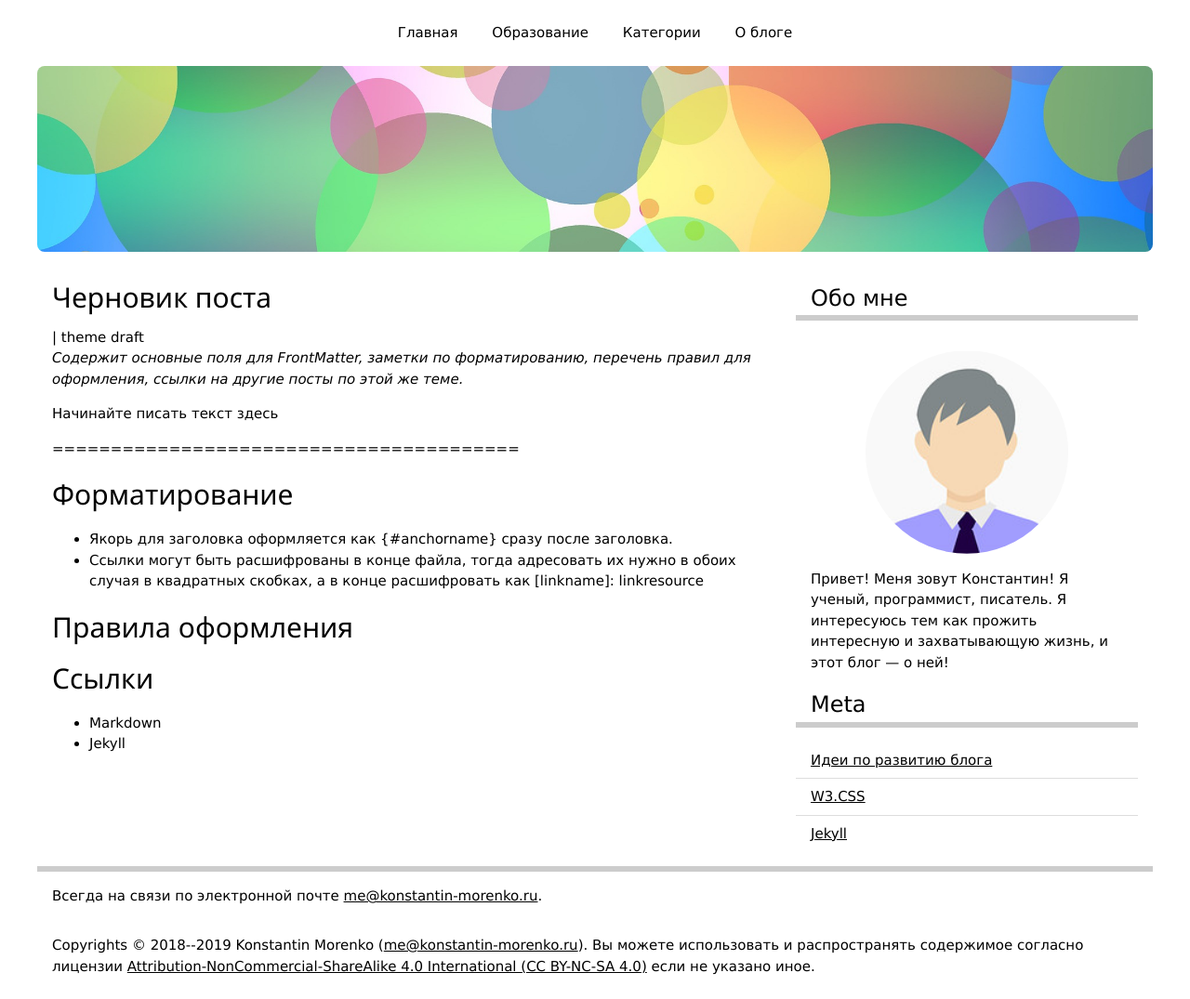
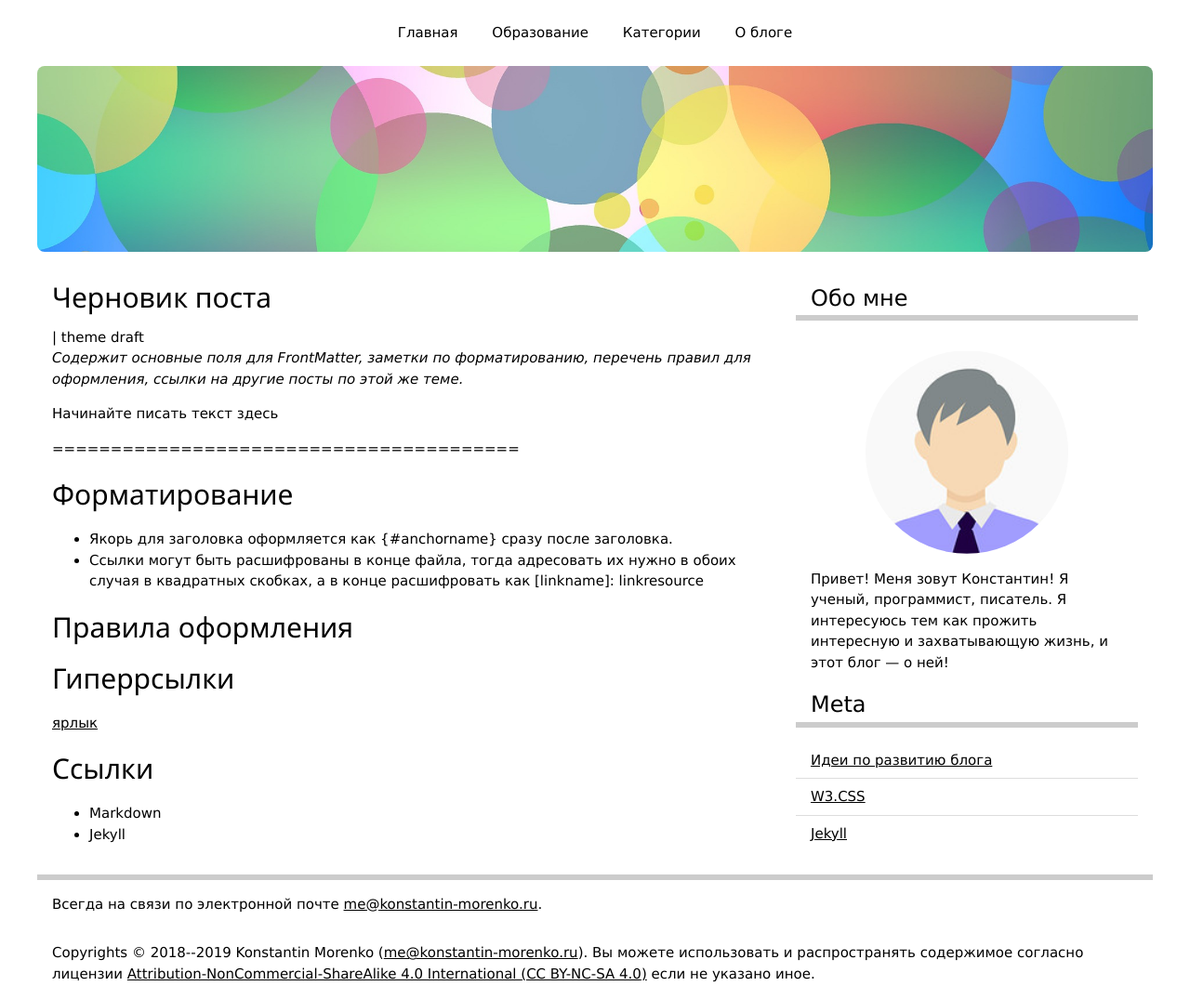
Before and after one commit to konstantin-morenko/personal-site, a Jekyll site: the page built from blog/post-draft.md, in a window 1280 px wide. Shown: the whole page at 93% size. Built offline with Jekyll 4.4.1, drawn with Linux system fonts in a browser that asks for light colours.

Commit message:
Updated draft

```diff
--- a/blog/post-draft.md
+++ b/blog/post-draft.md
@@ -22,6 +22,10 @@ layout: post
 
 ## Правила оформления
 
+## Гиперрсылки
+
+[ярлык]({% post_url self-improvement/2019-04-04-routine-crop %})
+
 ## Ссылки
 
 - Markdown
```
